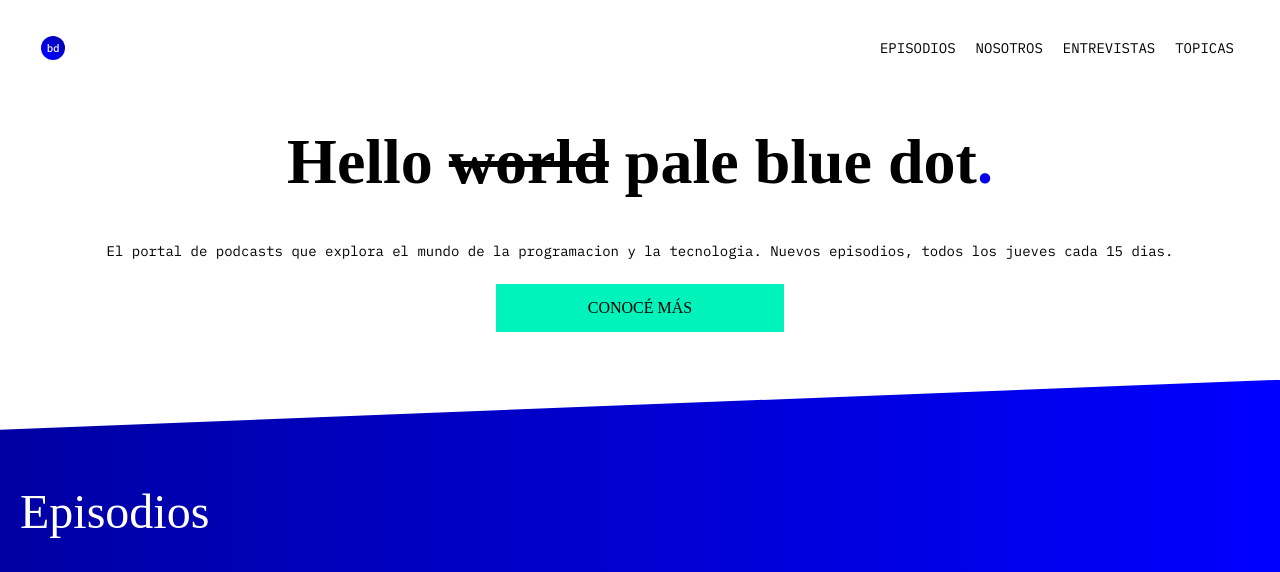
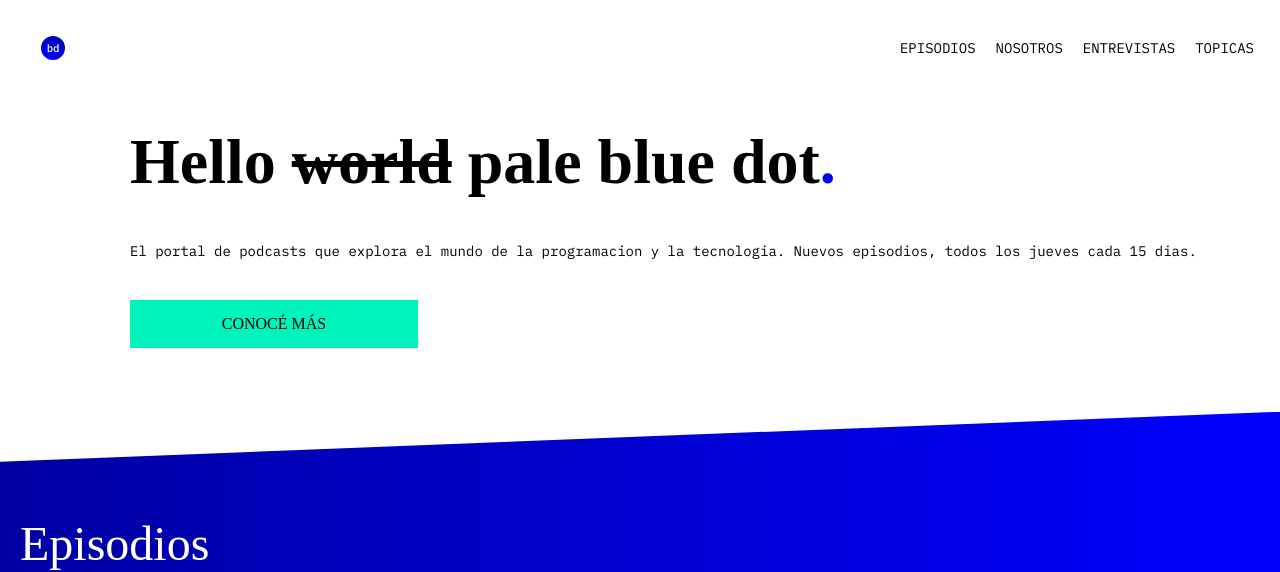
Before and after one commit to h-j-agui/proyecto-podcast, a plain HTML site: page index.html in a window 1280 px wide. Shown: the top 572 px of the page. Drawn offline with Linux system fonts and the light colour scheme.

Commit message:
align text of section1

```diff
--- a/index.html
+++ b/index.html
@@ -36,7 +36,7 @@
             </h1>
             <p>El portal de podcasts que explora el mundo de la programacion y la tecnologia. Nuevos episodios,
                 todos los jueves cada 15 dias.</p>
-            <button><a href="#" class="learn-more">CONOCÉ MÁS</a></button>
+            <button><a href="#section6" class="learn-more">CONOCÉ MÁS</a></button>
         </div>
         <div class="section2" id="section2">
             <h2 class="white">Episodios</h2>
@@ -106,9 +106,9 @@
             </div>
 
         </div>
-        <div class="section6">
+        <div class="section6" id="section6">
             <h2 class="white">¿Querés las últimas novedades?</h2>
-            <button><a href="#" class="learn-more">ESCUCHÁ LOS EPISODIOS</a></button>
+            <button><a href="#section2" class="learn-more">ESCUCHÁ LOS EPISODIOS</a></button>
         </div>
         <footer>
             <div>
--- a/scss/partials/_buttons.scss
+++ b/scss/partials/_buttons.scss
@@ -7,7 +7,7 @@ button {
     background-color: $teal;
     border-image: none;
     border-style: none;
-    margin: 24px 16px;
+    margin: 20px 20px 20px 10px;
     padding: 10px 20px;
     @extend %center;
 }
--- a/scss/partials/_header.scss
+++ b/scss/partials/_header.scss
@@ -67,7 +67,6 @@ ul {
     float: left;
     margin: auto;
     text-align: left;
-    padding: 20px;
     width: 100%;
     height: 0;
     opacity: 0;
@@ -76,6 +75,7 @@ ul {
 
 li a {
     color: $white;
+    margin: 20px 0;
 }
 
 #checkbox:checked ~ ul {
--- a/scss/partials/_media.scss
+++ b/scss/partials/_media.scss
@@ -34,11 +34,14 @@
     }
 
     .section1 {
-        display: flex;
-        flex-direction: column;
+        padding-left: 100px;
         justify-content: flex-start;
         align-items: flex-start;
 
+
+        button {
+            margin: 40px 10px;
+        }
         h1, span {
             font-size: 64px;
         }
--- a/scss/partials/_section1.scss
+++ b/scss/partials/_section1.scss
@@ -1,7 +1,8 @@
 .section1 {
     display: flex;
     flex-direction: column;
-    align-items: center;
+    align-items: left;
+    margin: auto 20px;
     flex-wrap: wrap;
 }
 
@@ -20,7 +21,6 @@ h4 {
 h1, span {
     font-family: $font-sans;
     font-size: $size;
-
 }
 
 h3 {
@@ -52,4 +52,5 @@ h3 {
 h1 {
     color: $black;
     font-size: $size;
+    margin-left: 10px;
 }
--- a/scss/partials/_section5.scss
+++ b/scss/partials/_section5.scss
@@ -5,6 +5,7 @@
     @extend %center;
 
     h2 {
+        font-family: $font-sans;
         grid-column: 1/3;
     }
 }
```
Also changed, not shown: css/styles.min.css, 1 other file.
